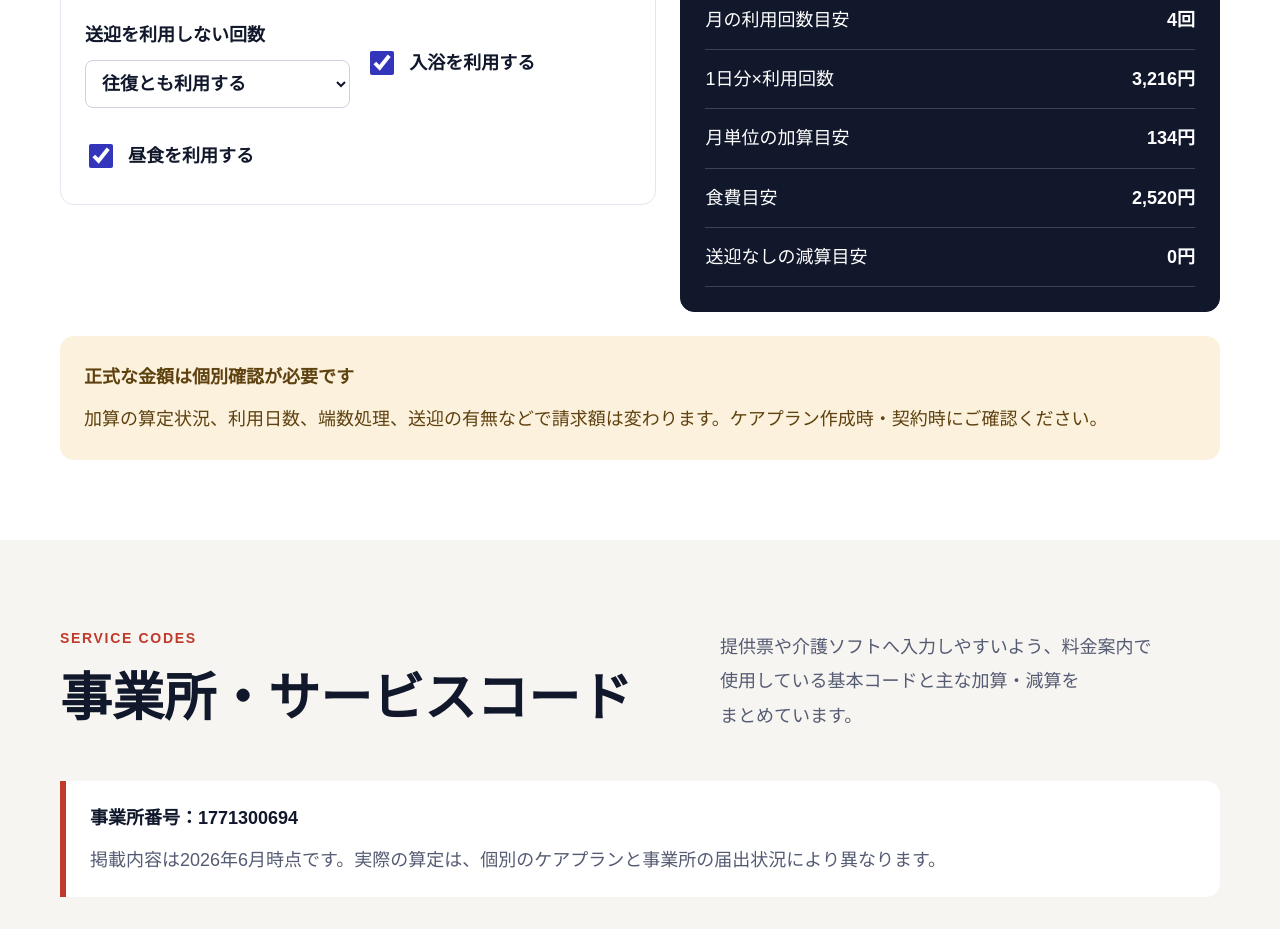
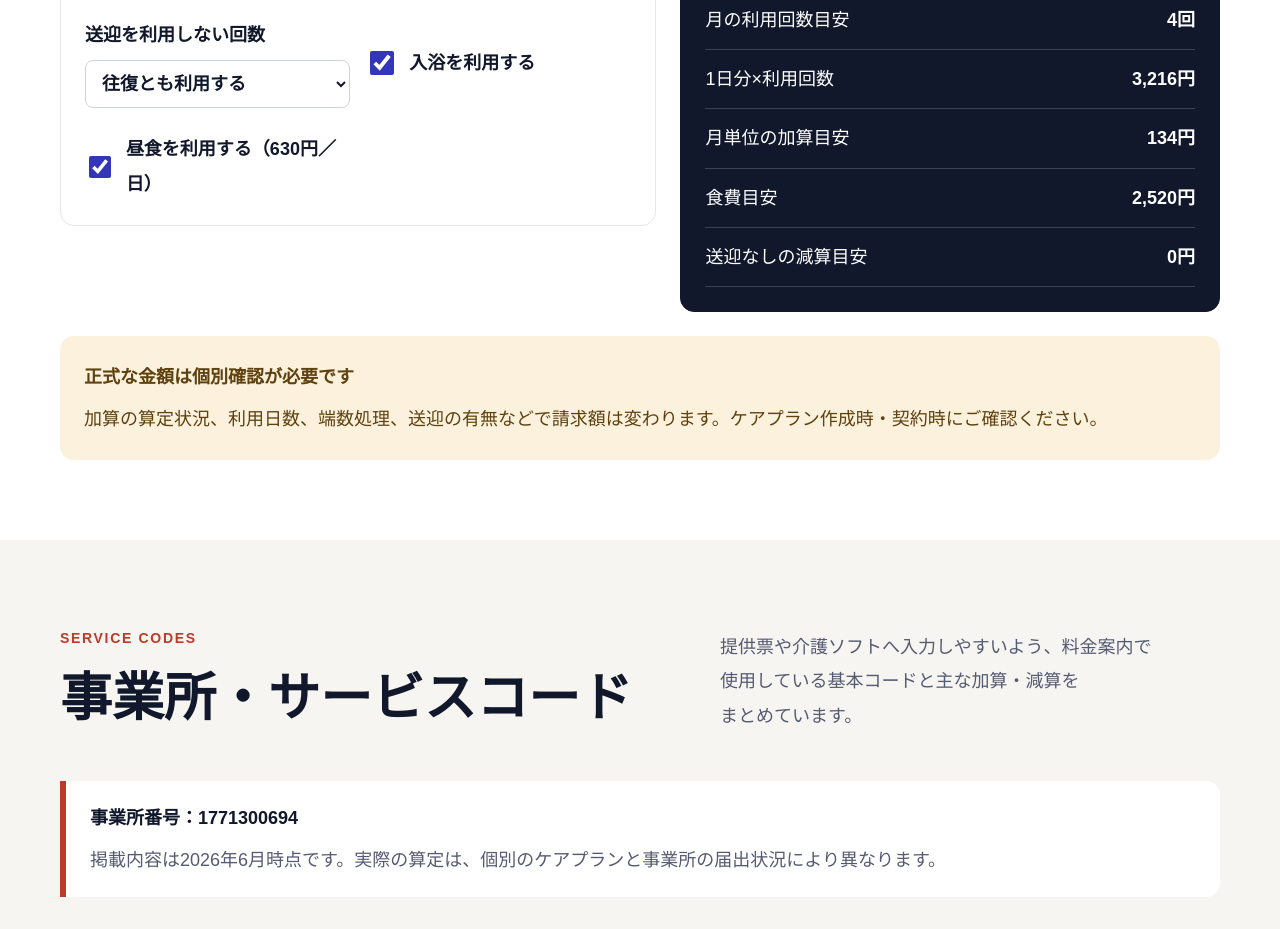
Before and after one commit to tomogouke-lang/plateau-kanazawa-nosotchu, a plain HTML site: page kanazawa-nosotchu-caremanager.html in a window 1280 px wide. Shown: the part 4020-4949 px from the top of the page. Drawn offline with Linux system fonts and the light colour scheme.

Commit message:
[Pro] update: 昼食単価を料金欄へ明記
ケアマネジャーが月額計算前に一日単価を確認できるよう、昼食欄へ630円表記を追加した。

Co-Authored-By: OpenAI Codex <codex@openai.com>

```diff
--- a/kanazawa-nosotchu-caremanager.html
+++ b/kanazawa-nosotchu-caremanager.html
@@ -28,7 +28,7 @@
       <label class="field">負担割合<select id="burden"><option value="1">1割</option><option value="2">2割</option><option value="3">3割</option></select></label>
       <label id="weeklyField" class="field">週の利用回数<select id="weekly"><option value="1">週1回</option><option value="2">週2回</option><option value="3">週3回</option><option value="4">週4回</option><option value="5">週5回</option><option value="6">週6回</option></select></label>
       <label class="field">送迎を利用しない回数<select id="transport"><option value="0">往復とも利用する</option><option value="1">片道のみ利用しない</option><option value="2">往復とも利用しない</option></select></label>
-      <label id="bathField" class="check-field"><input id="bath" type="checkbox" checked>入浴を利用する</label><label class="check-field"><input id="lunch" type="checkbox" checked>昼食を利用する</label>
+      <label id="bathField" class="check-field"><input id="bath" type="checkbox" checked>入浴を利用する</label><label class="check-field"><input id="lunch" type="checkbox" checked>昼食を利用する（630円／日）</label>
     </div></div><aside class="result-panel" aria-live="polite"><h3>1か月の概算</h3><div id="totalPrice" class="total">計算中</div><ul id="breakdown" class="breakdown"></ul></aside></div><div class="notice"><strong>正式な金額は個別確認が必要です</strong>加算の算定状況、利用日数、端数処理、送迎の有無などで請求額は変わります。ケアプラン作成時・契約時にご確認ください。</div></div></section>
 
     <section id="service-codes" class="paper"><div class="inner"><div class="section-head"><div><span class="eyebrow">SERVICE CODES</span><h2>事業所・サービスコード</h2></div><p>提供票や介護ソフトへ入力しやすいよう、料金案内で使用している基本コードと主な加算・減算をまとめています。</p></div><div class="code-note"><p><strong>事業所番号：1771300694</strong></p><p>掲載内容は2026年6月時点です。実際の算定は、個別のケアプランと事業所の届出状況により異なります。</p></div>
```
